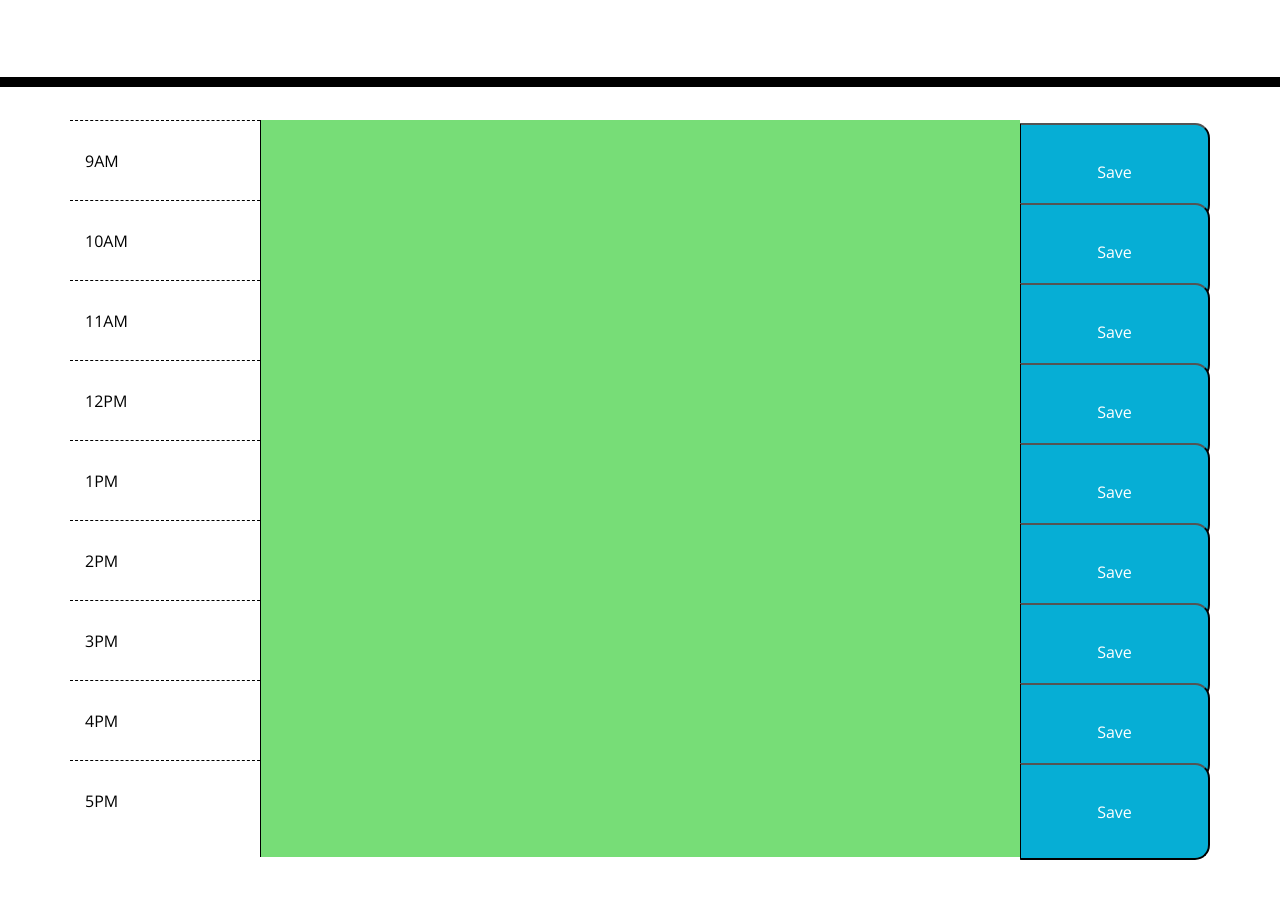
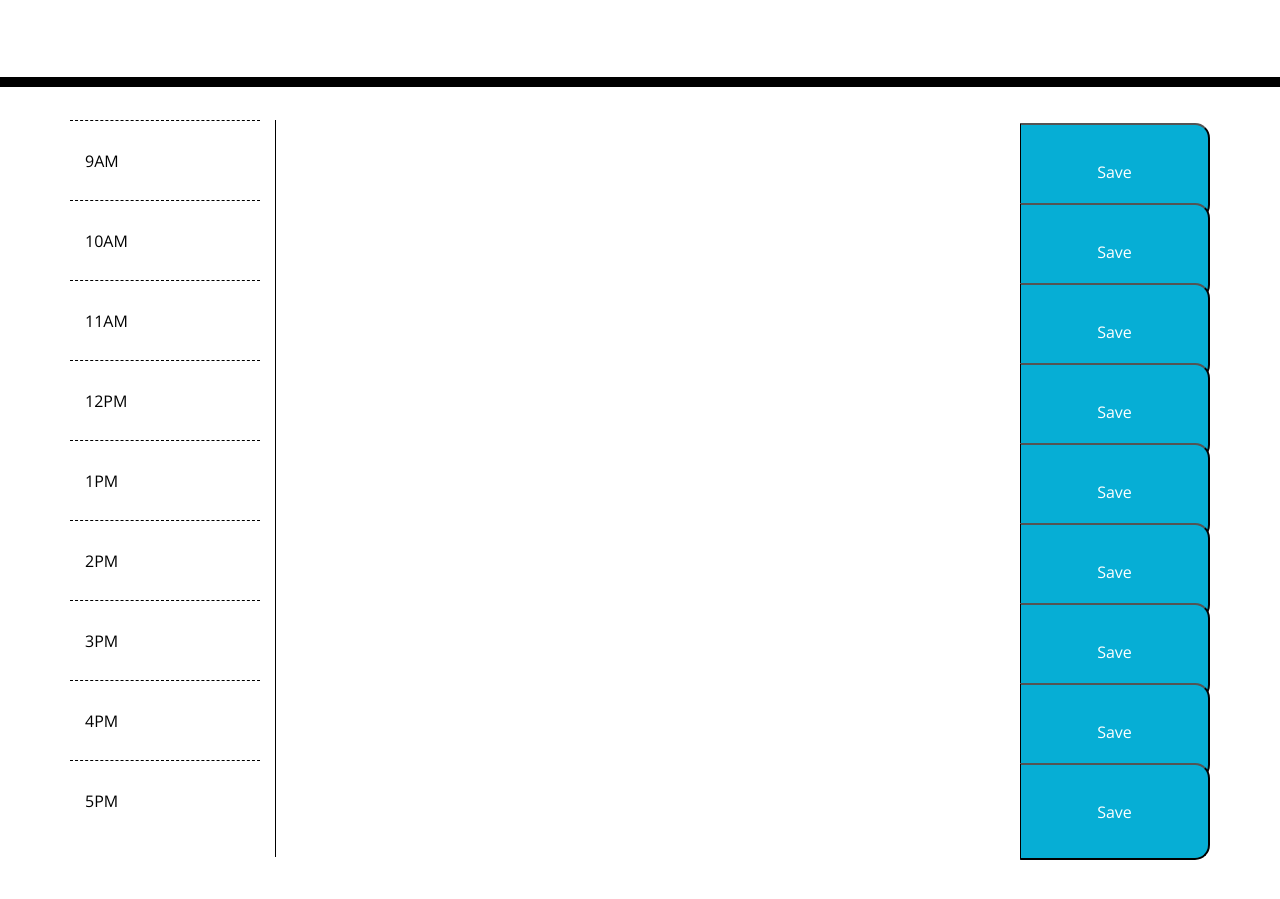
Before and after one commit to jcnolan9/workDayPlanner, a plain HTML site: page index.html in a window 1280 px wide. Shown: the part 181-1080 px from the top of the page. Drawn offline with nearby package versions, Linux system fonts and the light colour scheme.

Commit message:
Fixing some classes for styling

```diff
--- a/index.html
+++ b/index.html
@@ -35,8 +35,8 @@
         <div class="col-2 hour">
           <p class="time"></p>
         </div>
-        <div class="col-8 textarea">
-          <textarea></textarea>
+        <div class="col-8">
+          <textarea class="textarea"></textarea>
         </div>
         <div class="col-2 b btn-col">
           <button class="saveBtn">Save</button>
@@ -47,8 +47,8 @@
         <div class="col-2 hour">
           <p class="time"></p>
         </div>
-        <div class="col-8 textarea">
-          <textarea></textarea>
+        <div class="col-8">
+          <textarea class="textarea"></textarea>
         </div>
         <div class="col-2 btn-col">
           <button class="saveBtn">Save</button>
@@ -59,8 +59,8 @@
         <div class="col-2 hour">
           <p class="time"></p>
         </div>
-        <div class="col-8 textarea">
-          <textarea></textarea>
+        <div class="col-8">
+          <textarea class="textarea"></textarea>
         </div>
         <div class="col-2 btn-col">
           <button class="saveBtn">Save</button>
@@ -71,8 +71,8 @@
         <div class="col-2 hour">
           <p class="time"></p>
         </div>
-        <div class="col-8 textarea">
-          <textarea></textarea>
+        <div class="col-8">
+          <textarea class="textarea"></textarea>
         </div>
         <div class="col-2 btn-col">
           <button class="saveBtn">Save</button>
@@ -83,8 +83,8 @@
         <div class="col-2 hour">
           <p class="time"></p>
         </div>
-        <div class="col-8 textarea">
-          <textarea></textarea>
+        <div class="col-8">
+          <textarea class="textarea"></textarea>
         </div>
         <div class="col-2 btn-col">
           <button class="saveBtn">Save</button>
@@ -95,8 +95,8 @@
         <div class="col-2 hour">
           <p class="time"></p>
         </div>
-        <div class="col-8 textarea">
-          <textarea></textarea>
+        <div class="col-8">
+          <textarea class="textarea"></textarea>
         </div>
         <div class="col-2 btn-col">
           <button class="saveBtn">Save</button>
@@ -107,8 +107,8 @@
         <div class="col-2 hour">
           <p class="time"></p>
         </div>
-        <div class="col-8 textarea">
-          <textarea></textarea>
+        <div class="col-8">
+          <textarea class="textarea"></textarea>
         </div>
         <div class="col-2 btn-col">
           <button class="saveBtn">Save</button>
@@ -119,8 +119,8 @@
         <div class="col-2 hour">
           <p class="time"></p>
         </div>
-        <div class="col-8 textarea">
-          <textarea></textarea>
+        <div class="col-8">
+          <textarea class="textarea"></textarea>
         </div>
         <div class="col-2 btn-col">
           <button class="saveBtn">Save</button>
@@ -131,8 +131,8 @@
         <div class="col-2 hour">
           <p class="time"></p>
         </div>
-        <div class="col-8 textarea">
-          <textarea></textarea>
+        <div class="col-8">
+          <textarea class="textarea"></textarea>
         </div>
         <div class="col-2 btn-col">
           <button class="saveBtn">Save</button>
```
